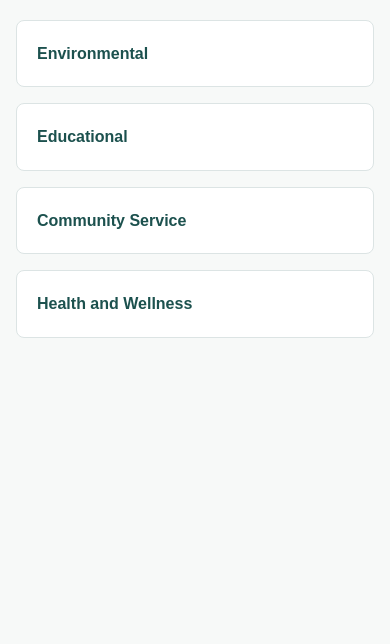
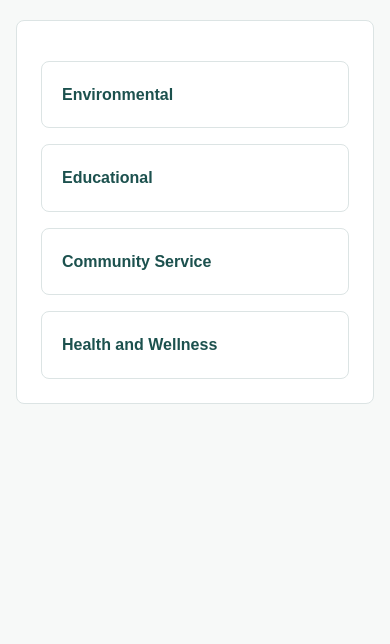
Before and after one commit to BrunoCamara-BR/cse340-course-repo, a Node server app: page /categories in a window 390 px wide. Shown: the part 57-701 px from the top of the page. Run offline with Node 20, Linux system fonts and the light colour scheme.

Commit message:
fix categories template and update server.js

```diff
--- a/public/css/main.css
+++ b/public/css/main.css
@@ -139,15 +139,15 @@ main li strong {
 }
 
 /* Category links on the categories page */
-body > nav:nth-of-type(2) {
+main > nav {
   display: grid;
   grid-template-columns: repeat(2, minmax(0, 1fr));
   gap: 1rem;
-  width: min(960px, calc(100% - 2rem));
-  margin: 2.5rem auto;
+  width: 100%;
+  margin: 1.5rem 0 0;
 }
 
-body > nav:nth-of-type(2) a {
+main > nav a {
   padding: 1.25rem;
   border: 1px solid var(--border);
   border-radius: 8px;
@@ -157,7 +157,7 @@ body > nav:nth-of-type(2) a {
   text-decoration: none;
 }
 
-body > nav:nth-of-type(2) a:hover {
+main > nav a:hover {
   border-color: var(--primary);
   text-decoration: underline;
   text-underline-offset: 3px;
@@ -192,8 +192,8 @@ footer p {
     padding: 1.5rem;
   }
 
-  body > nav:nth-of-type(2) {
+  main > nav {
     grid-template-columns: 1fr;
-    margin: 1.25rem auto;
+    margin-top: 1rem;
   }
 }
--- a/server.js
+++ b/server.js
@@ -32,19 +32,16 @@ app.use(express.static(path.join(__dirname, "public")));
  */
 
 app.get("/", (req, res) => {
-  // res.render(path.join(__dirname, "src/views/home.html"));
   const title = "Home";
   res.render("home", { title });
 });
 
 app.get("/organizations", (req, res) => {
-  // res.render(path.join(__dirname, "src/views/organizations.html"));
   const title = "Our partner Organizations";
   res.render("organizations", { title });
 });
 
 app.get("/projects", (req, res) => {
-  // res.render(path.join(__dirname, "src/views/projects.html"));
   const title = "Service Projects";
   res.render("projects", { title });
 });
--- a/src/views/categories.ejs
+++ b/src/views/categories.ejs
@@ -1,4 +1,10 @@
 <%- include("partials/header") %>
+
+    <main>
+
+        <title>
+            <%= title %>
+        </title>
 
         <nav>
             <a href="#">Environmental</a>
@@ -6,5 +12,6 @@
             <a href="#">Community Service</a>
             <a href="#">Health and Wellness</a>
         </nav>
+    </main>
 
     <%- include("partials/footer") %>
--- a/src/views/partials/footer.ejs
+++ b/src/views/partials/footer.ejs
@@ -1,6 +1,6 @@
+<footer>
+    <p>&copy; <%= new Date().getFullYear() %> CSE 340 Service Network.</p>
+</footer>
+</body>
 
-    <footer>
-        <p>&copy; <%= new Date().getFullYear() %> CSE 340 Service Network.</p>
-    </footer>
-</body>
 </html>
```
Lines whose indentation alone changed are shown as unchanged.
